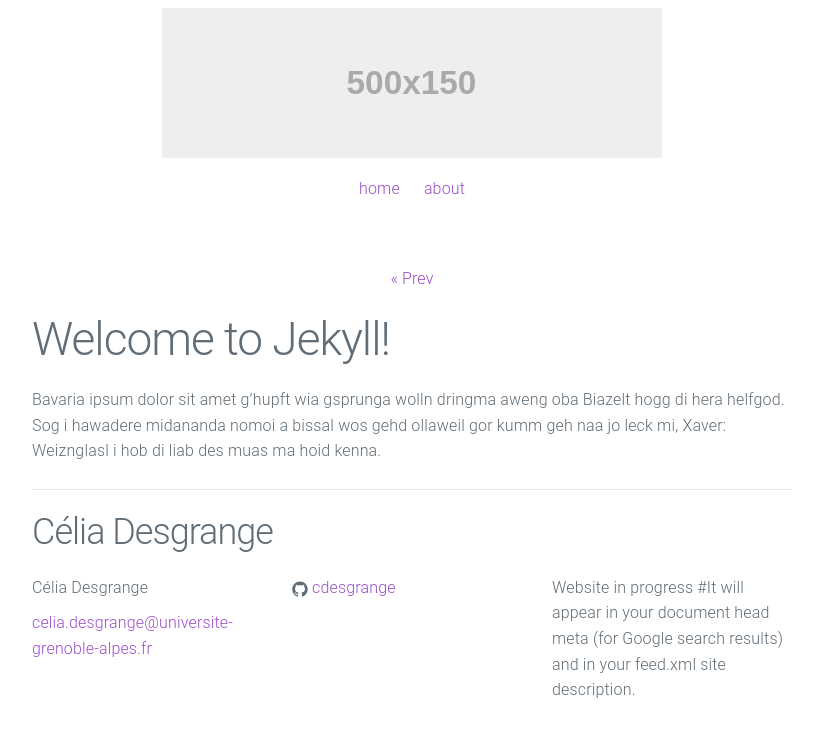
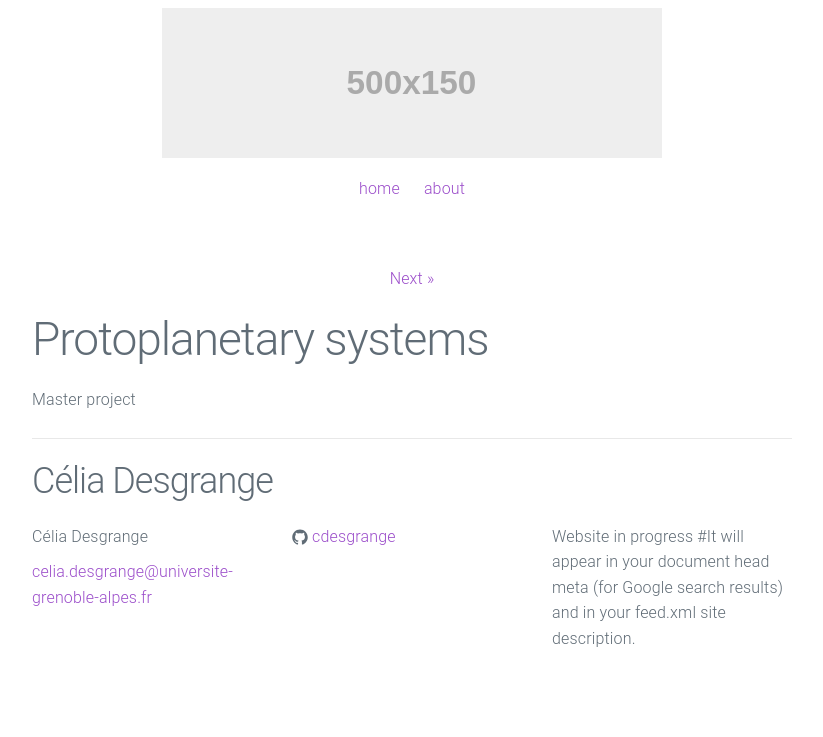
Before and after one commit to cdesgrange/cdesgrange.github.io, a Jekyll site: the page built from _posts/2015-10-08-welcome-to-jekyll.markdown, in a window 1280 px wide. Shown: the top 737 px of the page, without its empty margins (228-1051 px from the left). Built offline with Jekyll 4.4.1, drawn with Linux system fonts in a browser that asks for light colours.

Commit message:
Update 2015-10-08-welcome-to-jekyll.markdown

```diff
--- a/_posts/2015-10-08-welcome-to-jekyll.markdown
+++ b/_posts/2015-10-08-welcome-to-jekyll.markdown
@@ -1,10 +1,8 @@
 ---
 layout: post
-title:  "Welcome to Jekyll!"
-date:   2015-10-08 15:39:40
+title:  "Protoplanetary systems"
+date:   2022-04-23 20:40:40
 preview: holder.js/300x300?auto=yes
 ---
 
-
-
-Bavaria ipsum dolor sit amet g’hupft wia gsprunga wolln dringma aweng oba Biazelt hogg di hera helfgod. Sog i hawadere midananda nomoi a bissal wos gehd ollaweil gor kumm geh naa jo leck mi, Xaver: Weiznglasl i hob di liab des muas ma hoid kenna.
+Master project
```
